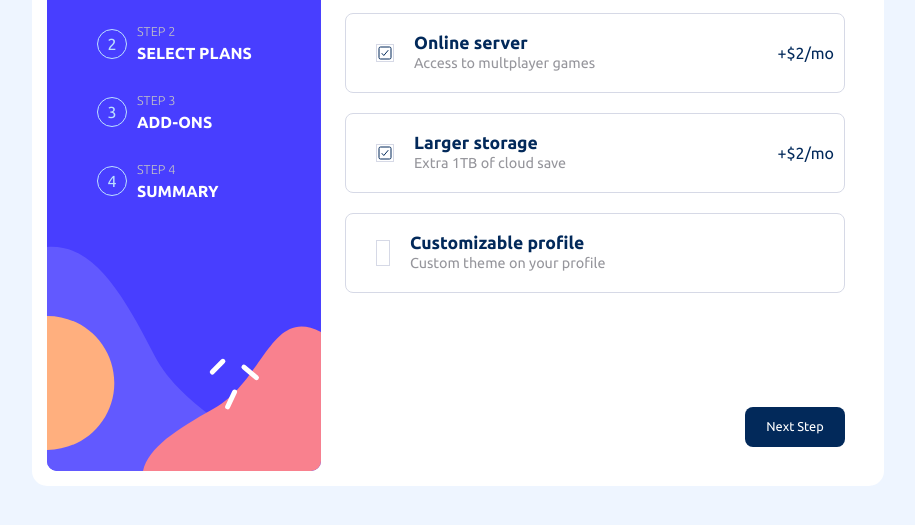
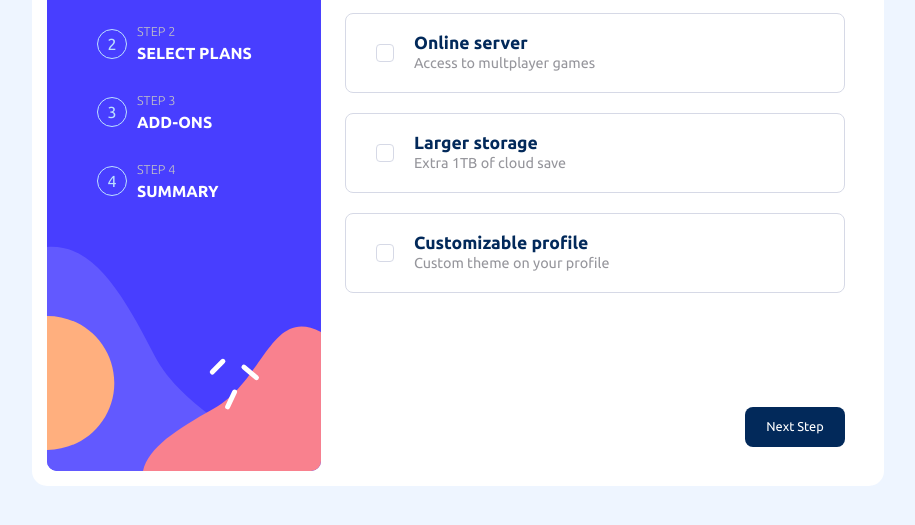
Before and after one commit to daviChechetto/Forms, a website: page index.html in a window 1280 px wide. Shown: the part 213-738 px from the top of the page, without its empty margins (182-1097 px from the left). Drawn offline with nearby package versions, Linux system fonts and the light colour scheme.

Commit message:
Finalização do style do checkbox de add e valor adicional para mes"

```diff
--- a/index.html
+++ b/index.html
@@ -169,13 +169,17 @@
                 <input class="input-checkbox" id="server" type="checkbox">
                 <label for="server" class="checkbox">
                   <div class="checkbox-aling">
-                    <ion-icon name="checkbox-outline" class="icon-checkbox"></ion-icon>
+                    <div class="icon-checkbox">
+                      <svg xmlns="http://www.w3.org/2000/svg" width="12" height="9" viewBox="0 0 12 9">
+                        <path fill="none" stroke="#FFF" stroke-width="2" d="m1 4 3.433 3.433L10.866 1" />
+                      </svg>
+                    </div>
                     <div>
                       <h3>Online server</h3>
                       <p>Access to multplayer games</p>
                     </div>
                   </div>
-                  <div>+$2/mo</div>
+                  <div class="adicional" id="online">+$1/mo</div>
                 </label>
               </div>
 
@@ -183,13 +187,17 @@
                 <input class="input-checkbox" type="checkbox" id="storage">
                 <label for="storage" class="checkbox">
                   <div class="checkbox-aling">
-                    <ion-icon name="checkbox-outline" class="icon-checkbox"></ion-icon>
+                    <div class="icon-checkbox">
+                      <svg xmlns="http://www.w3.org/2000/svg" width="12" height="9" viewBox="0 0 12 9">
+                        <path fill="none" stroke="#FFF" stroke-width="2" d="m1 4 3.433 3.433L10.866 1" />
+                      </svg>
+                    </div>
                     <div>
                       <h3>Larger storage</h3>
                       <p>Extra 1TB of cloud save</p>
                     </div>
                   </div>
-                  <div>+$2/mo</div>
+                  <div class="adicional" id="large">+$2/mo</div>
                 </label>
               </div>
 
@@ -207,7 +215,7 @@
                       <p>Custom theme on your profile</p>
                     </div>
                   </div>
-                  <div class="adicional">+$2/mo</div>
+                  <div class="adicional" id="customAdd">+$2/mo</div>
                 </label>
               </div>
 
@@ -239,6 +247,7 @@
 
   </div>
 
+  <script src="https://code.jquery.com/jquery-3.6.0.min.js"></script>
   <script src="script.js"></script>
   <script type="module" src="https://cdn.jsdelivr.net/npm/ionicons@latest/dist/ionicons/ionicons.esm.js"></script>
   <script nomodule src="https://cdn.jsdelivr.net/npm/ionicons@latest/dist/ionicons/ionicons.js"></script>
--- a/script.js
+++ b/script.js
@@ -19,6 +19,8 @@ const arcade = document.getElementById("arcade")
 const advanced = document.getElementById("advanced")
 const pro = document.getElementById("pro")
 
+const online = $('#online')
+
 const botaoOption = document.getElementsByClassName("option")
 
 const desconto = document.querySelector('.desconto')
@@ -35,7 +37,13 @@ const Yearly = document.querySelector("#Yearly")
 function ano(){
     Yearly.classList.add('span-selected')
     Mounthly.classList.remove('span-selected')
+
     arcade.querySelector('.preco').textContent = "$90/yr"
+    advanced.querySelector('.preco').textContent = "$120/yr"
+    pro.querySelector('.preco').textContent = "$150/yr"
+
+
+    online.text('+$10/mo')
     advanced.querySelector('.preco').textContent = "$120/yr"
     pro.querySelector('.preco').textContent = "$150/yr"
 
--- a/style.css
+++ b/style.css
@@ -272,6 +272,10 @@ button.option:hover{
     height: 80px;
 }
 
+.option-checkbox{
+    user-select: none;
+}
+
 .option-checkbox .input-checkbox{
     display: none;
 }
@@ -281,16 +285,21 @@ button.option:hover{
     border-color: hsl(243, 100%, 62%);
 }
 
-.option-checkbox input:checked + .icon-checkbox{
-    color: #F8F9FD;
+.option-checkbox input:checked + label .icon-checkbox{
+    color: #a1b1f1;
     background-color: hsl(243, 100%, 62%);
 }
 
 .adicional{
     visibility: hidden;
+    color: hsl(243, 100%, 62%);
 }
 
-.option-checkbox input:checked ~ .adicional{
+.option-checkbox input:checked + label .adicional{
+    visibility: visible;
+}
+
+.option-checkbox :hover .adicional{
     visibility: visible;
 }
 
@@ -304,7 +313,7 @@ button.option:hover{
     gap: 20px;
 }
 
-.option-checkbox :hover{
+.option-checkbox:hover label{
     border-color: hsl(243, 100%, 62%);
 }
 
@@ -316,6 +325,13 @@ button.option:hover{
 .icon-checkbox{
     background-color: hsl(0, 0%, 100%);
     border: hsl(229, 24%, 87%) solid 1px ;
+    border-radius: 4px;
+    height: 18px;
+}
+
+.icon-checkbox svg{
+    margin: 2px;
+    margin-top: -10px;
 }
 
 .checkbox p{
```
